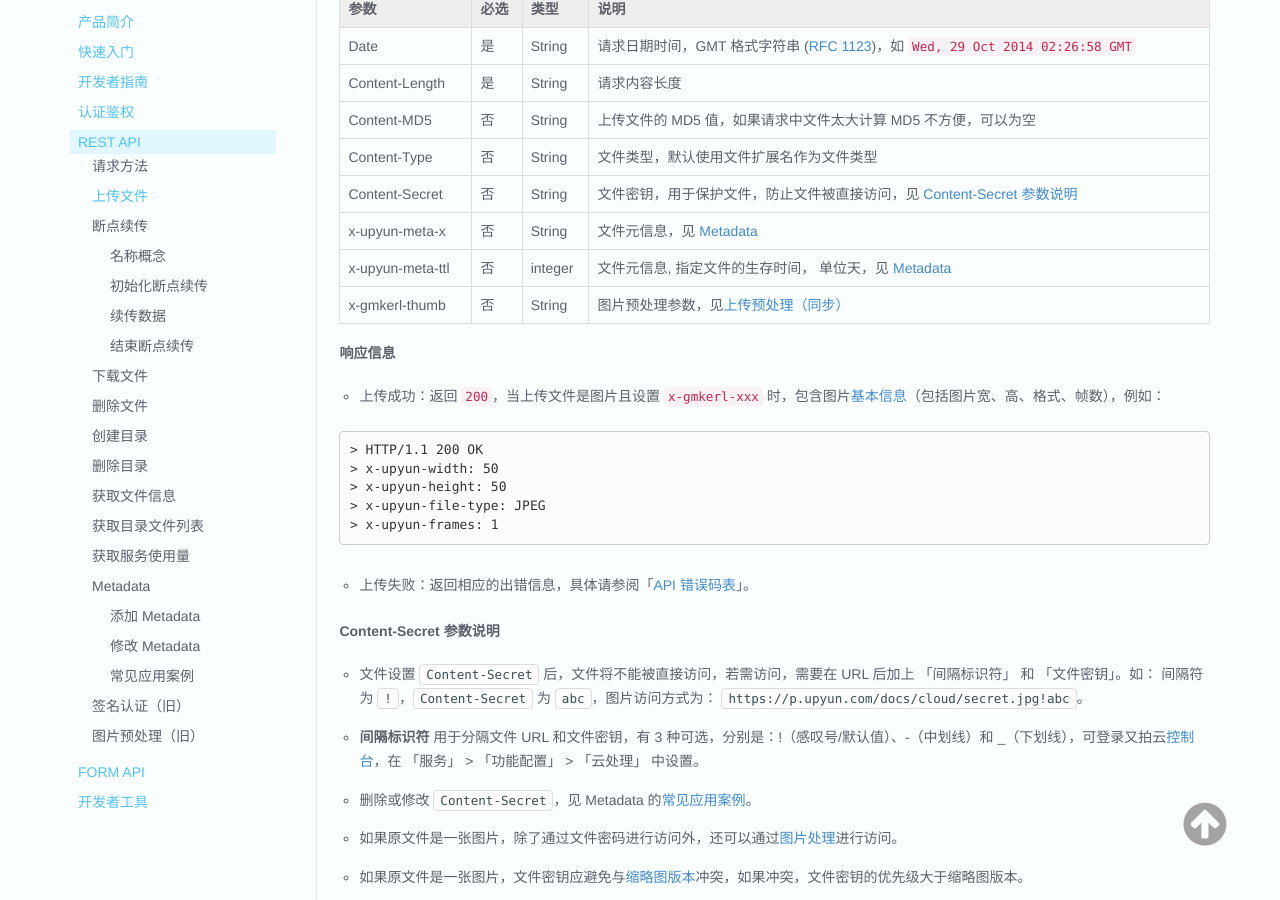
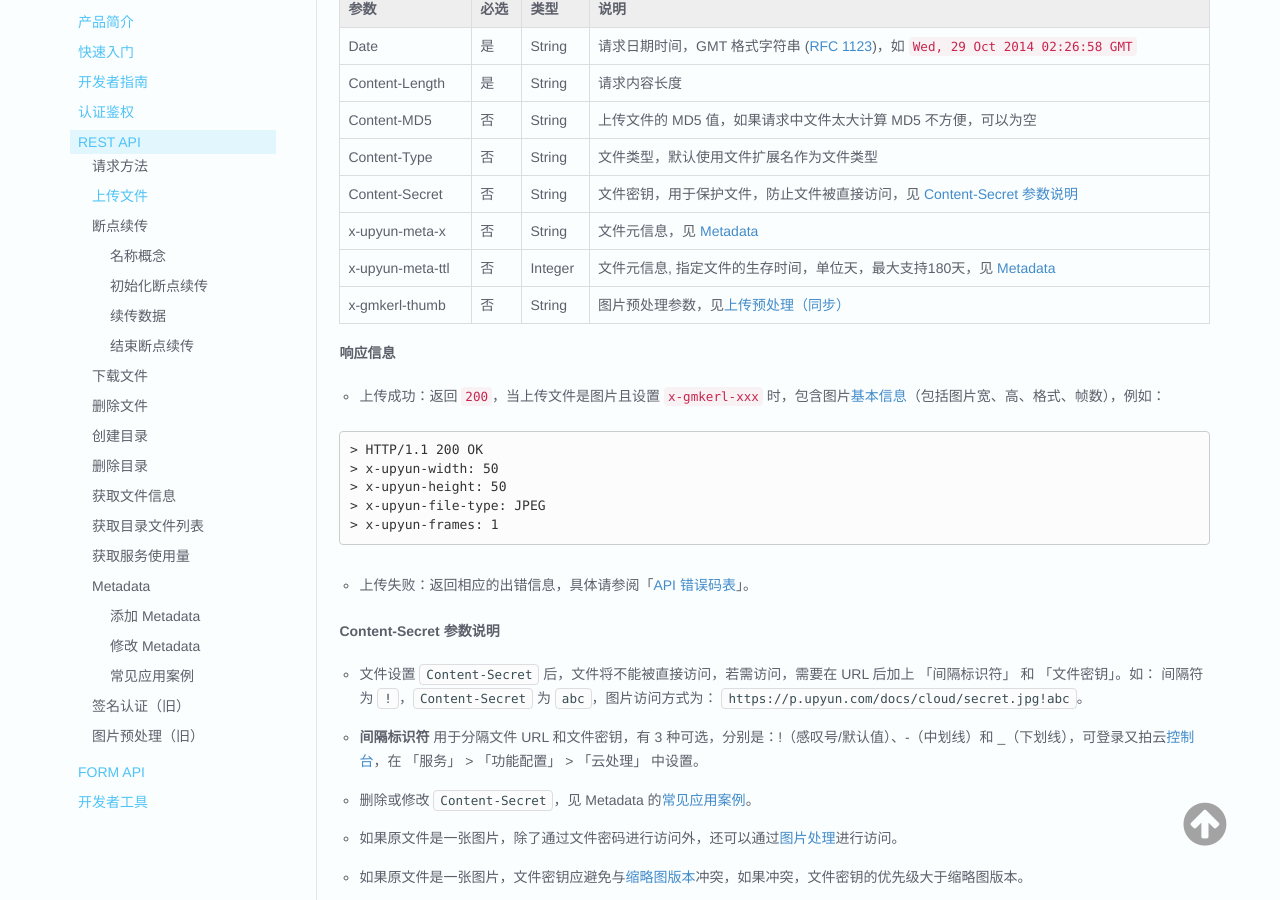
Before and after one commit to upyun/docs, an MkDocs documentation site: the page built from sources/api/rest_api.md, in a window 1280 px wide and 900 px high, scrolled down 917 px. Built offline with MkDocs 1.6.1, drawn with Linux system fonts in a browser that asks for light colours; old or Windows-style settings are respelled for this version of MkDocs; some of the changed text lies outside the part shown.

Commit message:
add ttl max value to 180, and fix

```diff
--- a/sources/api/rest_api.md
+++ b/sources/api/rest_api.md
@@ -45,7 +45,7 @@ PUT /<bucket>/path/to/file
 | Content-Type   	| 否   	| String  	| 文件类型，默认使用文件扩展名作为文件类型                         |
 | Content-Secret 	| 否   	| String  	| 文件密钥，用于保护文件，防止文件被直接访问，见 [Content-Secret 参数说明](/api/rest_api/#Content-Secret) |
 | x-upyun-meta-x 	| 否   	| String  	| 文件元信息，见 [Metadata](/api/rest_api/#metadata)           |
-| x-upyun-meta-ttl 	| 否   	| integer  	| 文件元信息, 指定文件的生存时间， 单位天，见 [Metadata](/api/rest_api/#metadata)           |
+| x-upyun-meta-ttl 	| 否   	| Integer  	| 文件元信息, 指定文件的生存时间，单位天，最大支持180天，见 [Metadata](/api/rest_api/#metadata)         |
 | x-gmkerl-thumb 	| 否   	| String  	| 图片预处理参数，见[上传预处理（同步）](/cloud/image/#sync_upload_process)       |
 
 **响应信息**
@@ -110,7 +110,7 @@ PUT /<bucket>/path/to/file
 | x-upyun-multi-length  | 是   	| String  	| 待上传文件大小，整型，单位 Byte   |
 | x-upyun-multi-type    | 否   	| String  	| 待上传文件的 `MIME` 类型，默认 `application/octet-stream`，建议自行设置  |
 | x-upyun-meta-x        | 否   	| String  	| 用于额外指定文件的元信息，详见 [Metadata](/api/rest_api/#metadata)   |
-| x-upyun-meta-ttl      | 否   	| integer  	| 文件元信息, 指定文件的生存时间， 单位天，详见 [Metadata](/api/rest_api/#metadata)   |
+| x-upyun-meta-ttl 	    | 否   	| Integer  	| 文件元信息, 指定文件的生存时间，单位天，最大支持180天，见 [Metadata](/api/rest_api/#metadata)  |
 
 **响应信息**
 
```
Also changed, not shown: sources/api/form_api.md (+1 -1 lines), sources/cloud/audit.md (+1 -1 lines).
